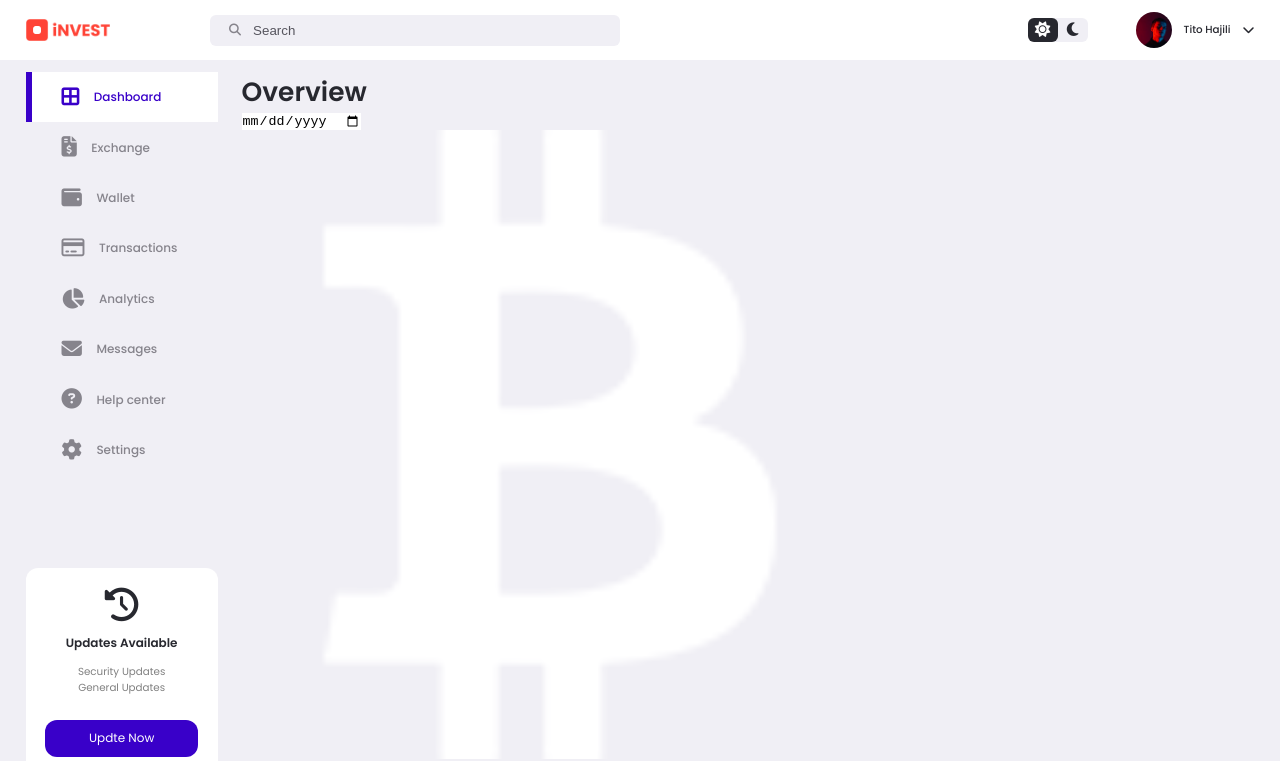
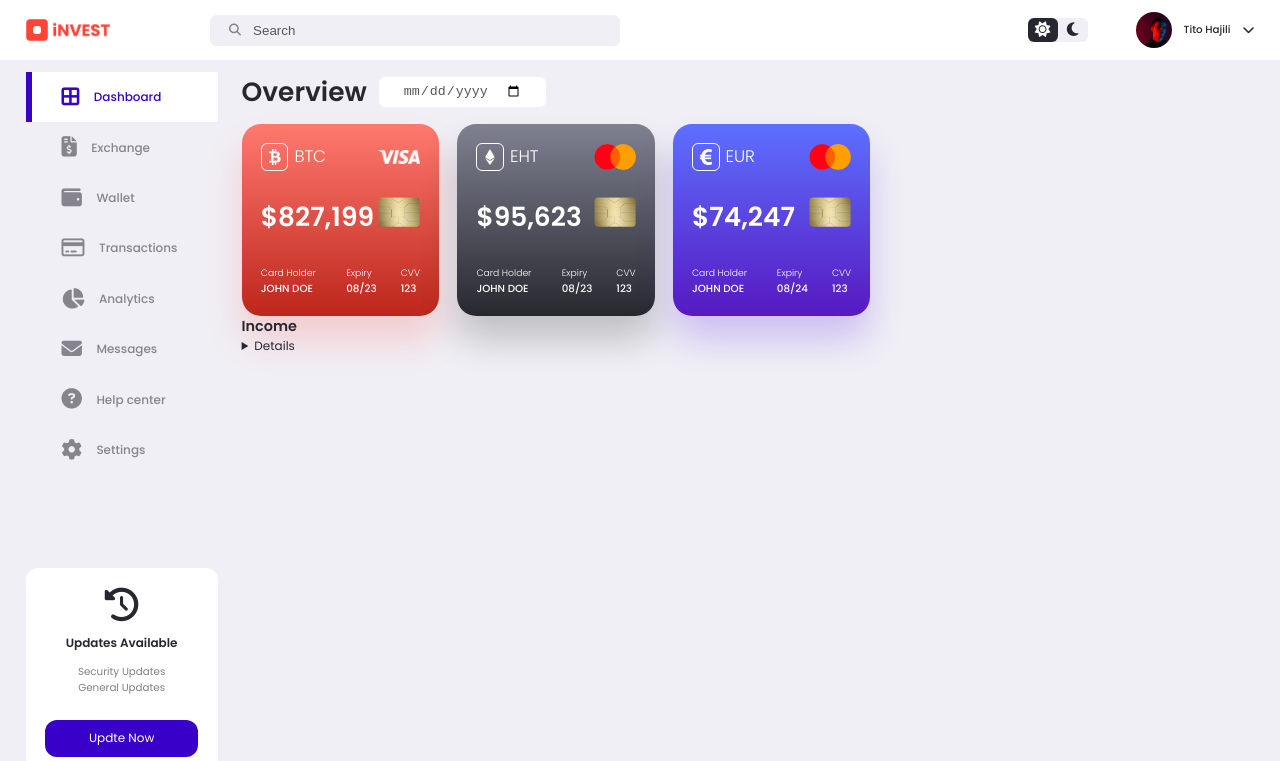
Before and after one commit to titohajili/Responsive-Crypto-Dashboard-Asets, a plain HTML site: page index.html in a window 1280 px wide. Shown: the top 761 px of the page. Drawn offline with Linux system fonts and the light colour scheme.

Commit message:
Middle Card

```diff
--- a/index.html
+++ b/index.html
@@ -120,7 +120,9 @@
             </div>
             <div class="middle">
                 <h1>$827,199</h1>
-                <img src="images/card chip.png" class="chip">
+                <div class="chip">
+                    <img src="images/card chip.png">
+                </div>
             </div>
             <div class="bottom">
                 <div class="left">
@@ -151,7 +153,9 @@
             </div>
             <div class="middle">
                 <h1>$95,623</h1>
-                <img src="images/card chip.png" class="chip">
+                <div class="chip">
+                    <img src="images/card chip.png">
+                </div>
             </div>
             <div class="bottom">
                 <div class="left">
@@ -183,7 +187,9 @@
             </div>
             <div class="middle">
                 <h1>$74,247</h1>
-                <img src="images/card chip.png" class="chip">
+                    <div class="chip">
+                        <img src="images/card chip.png">
+                    </div>
             </div>
             <div class="bottom">
                 <div class="left">
@@ -205,14 +211,28 @@
 
     </div>
 <!-----------------END OF CARDS-------------->
+
+<div class="monthl-report">
+    <div class="report">
+        <h3>Income</h3>
+        <div>
+            <details>
+                <h1>$29,023</h1>
+                <h6></h6>
+            </details>
+        </div>
+    </div>
+</div>
+
+<!-----------------END OF MONTLY REPORT------>
 </section>
-<!-----------------END OF MIDDLE--------------->
+<!-----------------END OF MIDDLE-------------->
 
 <section class="right">
 
 </section>
 
-<!-----------------END OF RIGHT--------------->
+<!-----------------END OF RIGHT-------------->
 
 
 </main>
--- a/style.css
+++ b/style.css
@@ -301,3 +301,94 @@ main aside .updates p{
 main aside .updates a:hover{
     box-shadow:  0 1rem 2rem var(--color-primary-light);
 }
+/* =============MIDDLE============= */
+
+main section.middle .header{
+    display: flex;
+    align-items: center;
+    gap: 1rem;
+}
+main section.middle .header input[type='date']{
+    padding: 0.5rem 2rem;
+    border-radius: var(--border-radius-2);
+    background-color: var(--color-white);
+    color: var(--color-gray-dark);
+}
+main section.middle .cards{
+    margin-top: 1rem;
+    display: grid;
+    grid-template-columns: repeat(3,1fr);
+    gap: 1.5rem;
+}
+main section.middle .cards .card{
+    background: linear-gradient(#ff796f, #bd261b);
+    padding: var(--card-padding);
+    border-radius: var(--card-border-radius);
+    color: white;
+    height: 16rem;
+    display: flex;
+    flex-direction: column;
+    justify-content: space-between;
+    box-shadow: 0 2rem 3rem var(--color-danger-light);
+    transition: all 300ms ease;
+}
+main section.middle .cards .card:hover{
+    box-shadow: none;
+}
+
+main section.middle .cards .card:nth-child(2){
+    background: linear-gradient(#7f8191, #27282f);
+    box-shadow: 0 2rem 3rem rgba(0,0,0,0.2);
+}
+main section.middle .cards .card:nth-child(3){
+    background: linear-gradient(#5d70ff, #5719c2);
+    box-shadow: 0 2rem 3rem var(--color-primary-light);
+}
+main section.middle .cards .card:hover{
+    box-shadow: none;
+}
+main section.middle .cards .top{
+    display: flex;
+    justify-content: space-between;
+    align-items: center;
+}
+
+main section.middle .card .top .left{
+    display: flex;
+    gap: 0.5rem;
+
+}
+main section.middle .card .top .left h2{
+    font-weight: 200;
+    font-size: 1.4rem;
+}
+
+main section.middle .card .top .left img{
+    width: 2.3rem;
+    height: 2.3rem;
+    border: 1px solid white;
+    border-radius: var(--border-radius-2);
+    padding: 0.4rem;
+}
+main section.middle .card .top img.right{
+    width: 3.5rem;
+}
+
+main section.middle .card .middle{
+    display: flex;
+    justify-content: space-between;
+}
+main section.middle .card .middle .chip{
+    width: 3.5rem;
+
+}
+
+main section.middle .card .bottom{
+    display: flex;
+    justify-content: space-between;
+    align-items: flex-end;
+}
+main section.middle .card .bottom .right{
+    display: flex;
+    gap: 2rem;
+}
```
